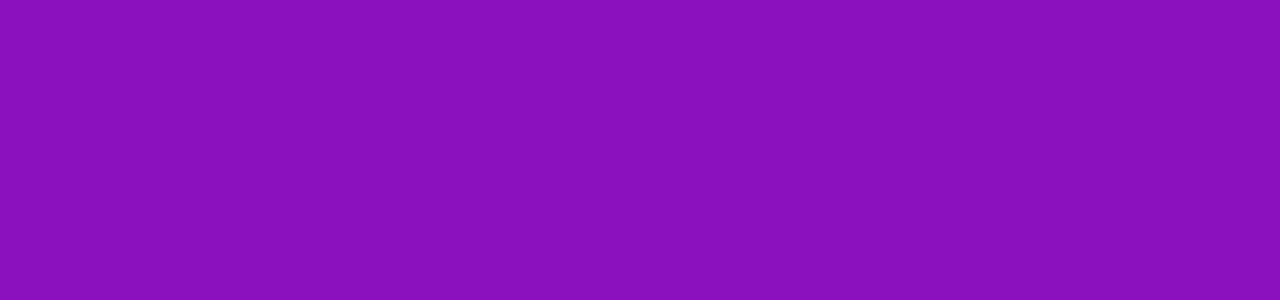
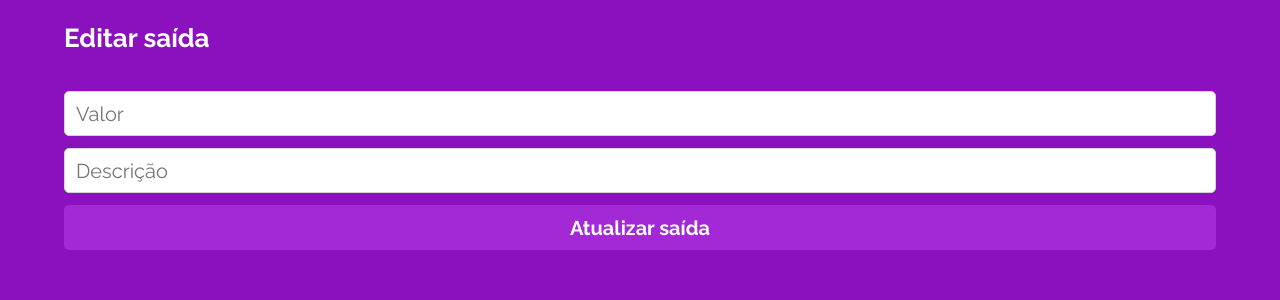
Before and after one commit to allipski/MyWallet-Front, a React (Create React App) app: page /transaction/1/1 in a window 1280 px wide. Before the commit this address had no page. Shown: the top 300 px of the page. Built offline with nearby package versions, Linux system fonts and the light colour scheme; a web font is replaced by a local one.

Commit message:
feat(transactions): now you can create, edit and delete transactions

```diff
--- a/package.json
+++ b/package.json
@@ -4,6 +4,7 @@
   "private": true,
   "dependencies": {
     "axios": "^0.27.2",
+    "dayjs": "^1.11.5",
     "react": "^18.2.0",
     "react-dom": "^18.2.0",
     "react-loader-spinner": "^5.3.4",
--- a/src/components/AddButton.js
+++ b/src/components/AddButton.js
@@ -1,11 +1,11 @@
 import styled from "styled-components";
 import { useNavigate } from "react-router-dom";
 
-export default function AddButton({ icon, text, land }) {
+export default function AddButton({ icon, text, type }) {
     const navigate = useNavigate();
 
   return (
-    <Wrapper onClick={() => navigate(land)}>
+    <Wrapper onClick={() => navigate(`/transaction/add/${type === "entrada" ? "entrada" : "saida"}`)}>
       <ion-icon name={icon}></ion-icon>
       <p>{text}</p>
     </Wrapper>
--- a/src/components/App.js
+++ b/src/components/App.js
@@ -5,16 +5,14 @@ import PersonContext from "../contexts/PersonContext";
 import Login from "../pages/Login";
 import Cadastro from "../pages/Cadastro";
 import Home from "../pages/Home";
-import Add from "../pages/Add";
+import AddTransaction from "../pages/AddTransaction";
+
 
 export default function App() {
 
   const [person, setPerson] = useState({
-    id: "",
     name: "",
-    image: "",
     email: "",
-    password: "",
     token: "",
   });
 
@@ -27,7 +25,7 @@ export default function App() {
             <Route path="/" element={<Login />} />
             <Route path="/cadastro" element={<Cadastro />} />
             <Route path="/home" element={<Home />} />
-            <Route path="/add" element={<Add />} />
+            <Route path="/transaction/:operation/:transactionType" element={<AddTransaction />} />
           </Routes>
         </PersonContext.Provider>
       </BrowserRouter>
--- a/src/components/Transaction.js
+++ b/src/components/Transaction.js
@@ -1,9 +1,92 @@
-export default function Transaction({ date, description, value }) {
-    return (
-        <Wrapper>
-            <Date>{date}</Date>
-            <Description>{description}</Description>
-            <Value>{value}</Value>
-        </Wrapper>
-    );
+import styled from "styled-components";
+import { useNavigate } from "react-router-dom";
+import { useContext } from "react";
+import PersonContext from "../contexts/PersonContext";
+import axios from "axios";
+
+export default function Transaction({ date, description, value, type, id, getTransactions }) {
+  const navigate = useNavigate();
+  const { person } = useContext(PersonContext);
+  const config = {
+    headers: {
+      Authorization: `Bearer ${person.token}`,
+    },
+  };
+
+  function deleteEntry(event) {
+    event.preventDefault();
+    axios
+      .delete(
+        `http://localhost:5000/transactions/${id}`, config)
+      .then(getTransactions)
+      .catch((err) => {
+        console.log(err);
+        alert(
+          "Não foi possível salvar sua transação. Por favor tente novamente mais tarde."
+        );
+      });
+  }
+
+  return (
+    <Wrapper>
+      <Date>{date}</Date>
+      <Description
+        onClick={() =>
+          navigate(
+            `/transactions/editar/${
+              type === "entrada" ? "entrada" : "saida"
+            }/${id}`
+          )
+        }
+      >
+        {description}
+      </Description>
+      <Value type={type}>{Number(value).toFixed(2)}</Value>
+      <p onClick={deleteEntry}>x</p>
+    </Wrapper>
+  );
 }
+
+const Wrapper = styled.div`
+  display: flex;
+  align-items: center;
+  justify-content: flex-start;
+  padding: 6px;
+  width: 100%;
+  font-family: "Raleway";
+  font-style: normal;
+  font-weight: 400;
+  font-size: 16px;
+
+  p {
+    color: #c6c6c6;
+    display: flex;
+    align-items: center;
+    justify-content: flex-end;
+    width: 5%;
+  }
+`;
+
+const Date = styled.div`
+  display: flex;
+  align-items: center;
+  justify-content: flex-start;
+  width: 18%;
+  color: #c6c6c6;
+`;
+
+const Description = styled.div`
+  display: flex;
+  align-items: center;
+  justify-content: flex-start;
+  width: 62%;
+  color: #000000;
+`;
+
+const Value = styled.div`
+  display: flex;
+  align-items: center;
+  justify-content: flex-end;
+  width: 15%;
+  color: ${(props) => (props.type === "entrada" ? "#03AC00" : "#C70000")};
+`;
--- a/src/pages/Add.js
+++ /dev/null
@@ -1,69 +0,0 @@
-import styled from "styled-components";
-import { FormStyle, InputStyle, ButtonStyle } from "./Login";
-
-export default function Add() {
-  function Carregamento() {
-    if (data === null) {
-      return (
-        <ThreeDots
-          height="70"
-          width="70"
-          radius="9"
-          color="#FFFFFF"
-          ariaLabel="three-dots-loading"
-          wrapperStyle
-          wrapperClass
-        />
-      );
-    } else {
-      return "Entrar";
-    }
-  }
-
-  return (
-    <Wrapper>
-      <Header>
-        <span>Nova entrada</span>
-      </Header>
-      <FormStyle>
-        <InputStyle
-          carregando={data}
-          type="email"
-          placeholder="Valor"
-          value={email}
-          onChange={(e) => setEmail(e.target.value)}
-        ></InputStyle>
-        <InputStyle
-          carregando={data}
-          type="email"
-          placeholder="Descrição"
-          value={email}
-          onChange={(e) => setEmail(e.target.value)}
-        ></InputStyle>
-        <ButtonStyle carregando={data} type="submit">
-          <Carregamento />
-        </ButtonStyle>
-      </FormStyle>
-    </Wrapper>
-  );
-}
-
-const Header = styled.div`
-  display: flex;
-  align-items: center;
-  justify-content: space-between;
-  width: 100%;
-  padding: 25px 0;
-
-  span,
-  ion-icon {
-    font-family: "Raleway", sans-serif;
-    font-size: 26px;
-    font-weight: 700;
-    color: #ffffff;
-  }
-
-  ion-icon {
-    font-size: 32px;
-  }
-`;
--- /dev/null
+++ b/src/pages/AddTransaction.js
@@ -0,0 +1,152 @@
+import styled from "styled-components";
+import { FormStyle, InputStyle, ButtonStyle } from "./Login";
+import { ThreeDots } from "react-loader-spinner";
+import axios from "axios";
+import { useState, useContext } from "react";
+import { useNavigate, useParams } from "react-router-dom";
+import dayjs from "dayjs";
+import "dayjs/locale/pt-br";
+import PersonContext from "../contexts/PersonContext";
+
+export default function Add() {
+  const [data, setData] = useState("");
+  const [value, setValue] = useState("");
+  const [description, setDescription] = useState("");
+  const { operation, transactionType } = useParams();
+  const navigate = useNavigate();
+  const { person } = useContext(PersonContext);
+  const config = {
+    headers: {
+      Authorization: `Bearer ${person.token}`,
+    },
+  };
+
+  function addEntry(event) {
+    event.preventDefault();
+    setData(null);
+    axios
+      .post("http://localhost:5000/transactions", {
+        date: dayjs().locale("pt-br").format("DD/MM"),
+        value: value,
+        description: description,
+        type: `${transactionType === "entrada" ? "entrada" : "saida"}`
+      }, config)
+      .then((answer) => {
+        setData(answer);
+        navigate("/home");
+      })
+      .catch((err) => {
+        console.log(err);
+        setData("");
+        alert("Não foi possível salvar sua transação. Por favor tente novamente mais tarde.");
+        setDescription("");
+        setValue("");
+        setData("");
+      });
+  }
+
+  function changeEntry(event) {
+    event.preventDefault();
+    setData(null);
+    axios
+      .put("http://localhost:5000/transactions", {
+        date: dayjs().locale("pt-br").format("DD/MM"),
+        value: value,
+        description: description,
+        type: `${transactionType === "entrada" ? "entrada" : "saida"}`
+      }, config)
+      .then((answer) => {
+        setData(answer);
+        navigate("/home");
+      })
+      .catch((err) => {
+        console.log(err);
+        setData("");
+        alert("Não foi possível salvar sua transação. Por favor tente novamente mais tarde.");
+        setDescription("");
+        setValue("");
+        setData("");
+      });
+  }
+
+  function Carregamento() {
+    if (data === null) {
+      return (
+        <ThreeDots
+          height="70"
+          width="70"
+          radius="9"
+          color="#FFFFFF"
+          ariaLabel="three-dots-loading"
+          wrapperStyle
+          wrapperClass
+        />
+      );
+    } else {
+      return `${operation === "add" ? "Salvar" : "Atualizar"} ${transactionType === "entrada" ? "entrada" : "saída"}`;
+    }
+  }
+
+  return (
+    <Wrapper>
+      <Header>
+        <span>{operation === "add" ? "Nova" : "Editar"} {transactionType === "entrada" ? "entrada" : "saída"}</span>
+      </Header>
+      <FormStyle onSubmit={operation === "add" ? addEntry : changeEntry}>
+        <InputStyle
+          carregando={data}
+          type="text"
+          placeholder="Valor"
+          value={value}
+          onChange={(e) => setValue(e.target.value)}
+        ></InputStyle>
+        <InputStyle
+          carregando={data}
+          type="text"
+          placeholder="Descrição"
+          value={description}
+          onChange={(e) => setDescription(e.target.value)}
+        ></InputStyle>
+        <ButtonStyle carregando={data} type="submit">
+          <Carregamento />
+        </ButtonStyle>
+      </FormStyle>
+    </Wrapper>
+  );
+}
+
+const Wrapper = styled.div`
+  display: flex;
+  flex-direction: column;
+  align-items: center;
+  justify-content: flex-start;
+  width: 90%;
+  height: 100%;
+  min-height: 100vh;
+  background-color: #8c11be;
+
+  form {
+    width: 100%;
+    margin-top: 15px;
+  }
+`;
+
+const Header = styled.div`
+  display: flex;
+  align-items: center;
+  justify-content: space-between;
+  width: 100%;
+  padding: 25px 0;
+
+  span,
+  ion-icon {
+    font-family: "Raleway", sans-serif;
+    font-size: 26px;
+    font-weight: 700;
+    color: #ffffff;
+  }
+
+  ion-icon {
+    font-size: 32px;
+  }
+`;
--- a/src/pages/Login.js
+++ b/src/pages/Login.js
@@ -12,6 +12,11 @@ export default function Login() {
   const { setPerson } = useContext(PersonContext);
   const navigate = useNavigate();
 
+  function makeLocal(itemjs) {
+    const session = JSON.stringify(itemjs)
+    localStorage.setItem("session", session);
+  }
+
   function postLogin(event) {
     event.preventDefault();
     setData(null);
@@ -24,9 +29,10 @@ export default function Login() {
         }
       )
       .then((answer) => {
-        setData(answer);
+        setData(answer.data);
+        setPerson(answer.data);
+        makeLocal(answer.data);
         navigate("/home");
-        setPerson(answer.data);
       })
       .catch((err) => {
         console.log(err);
```
Also changed, not shown: src/pages/Home.js (+63 -7 lines), 1 other file (tests, documents, lock files or other folders).
